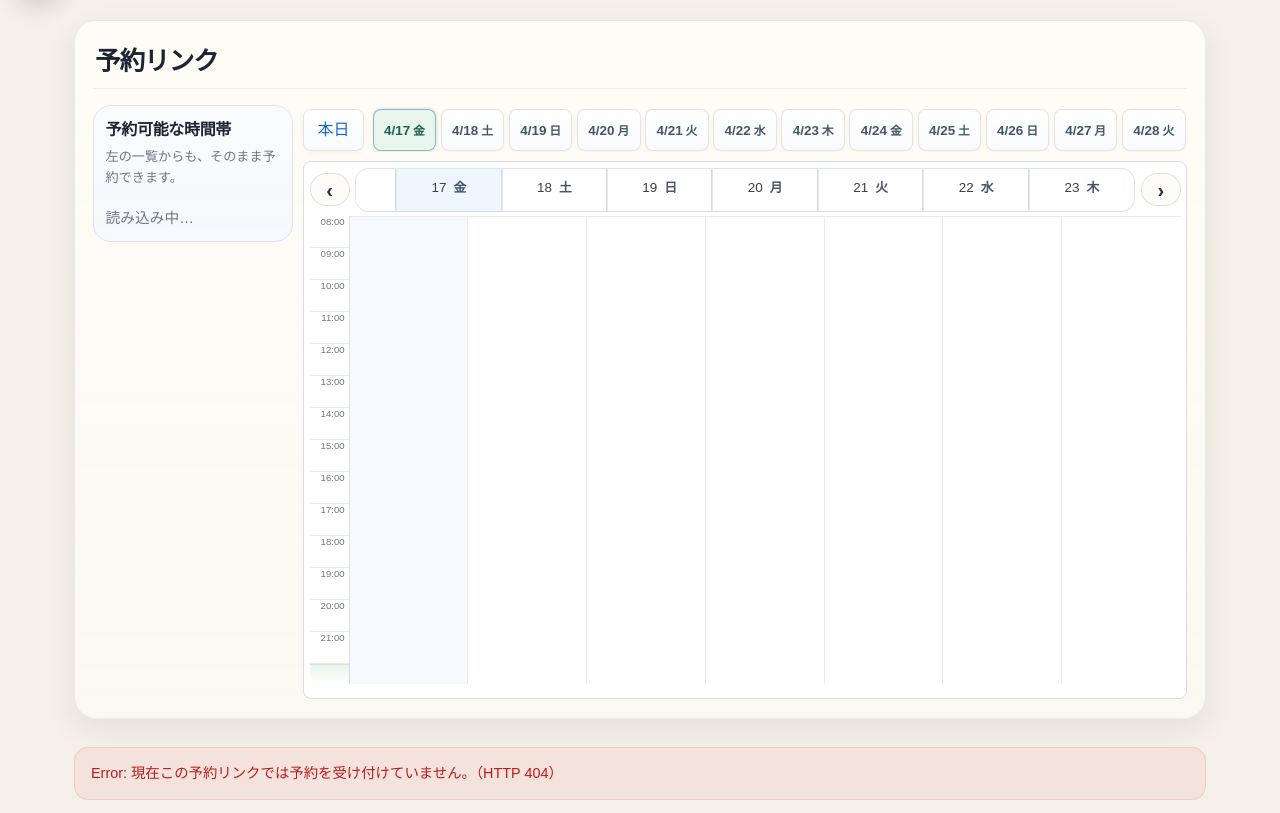
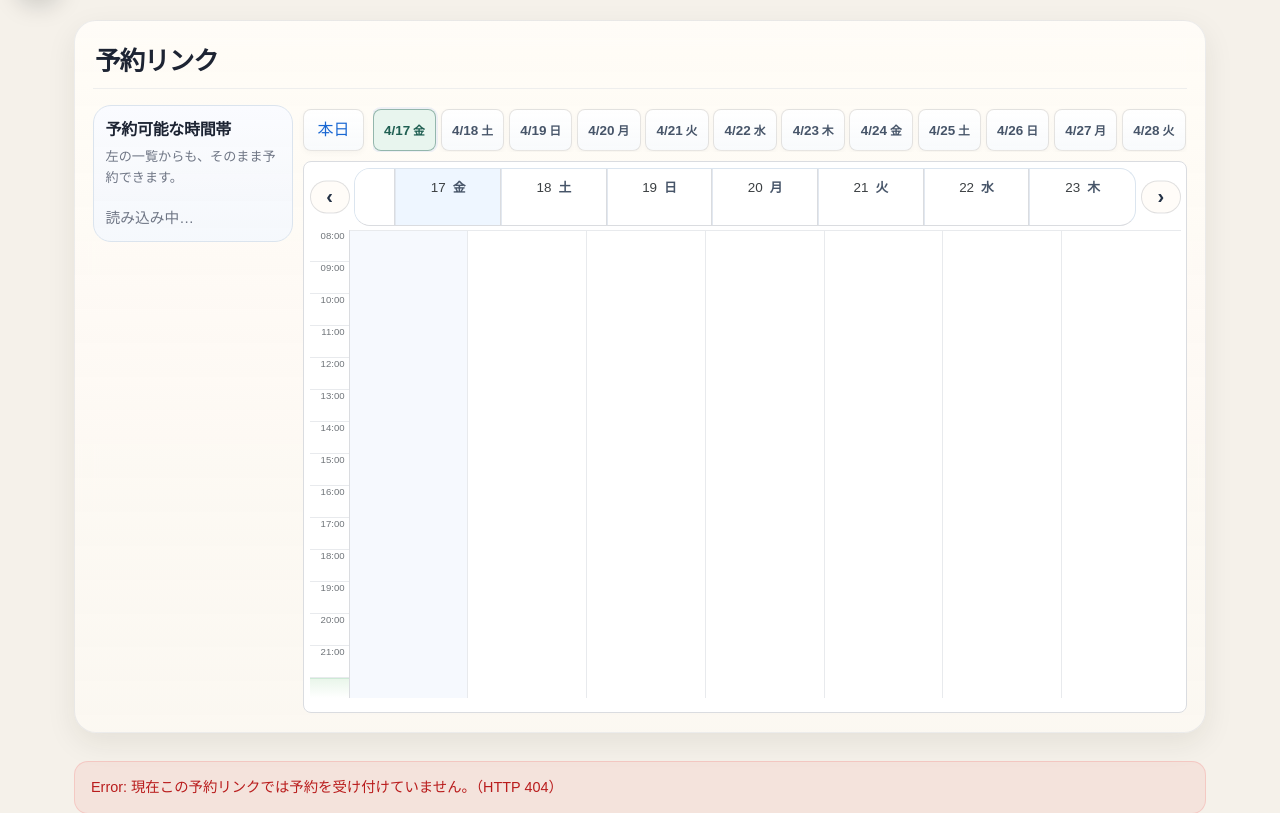
Before and after one commit to stezuka-lab/booking-app, a FastAPI app: page /app/booking/1 in a window 1280 px wide. Shown: the part 66-879 px from the top of the page. Run offline with FastAPI, Linux system fonts and the light colour scheme.

Commit message:
Polish booking grid header layout

```diff
--- a/app/web/static/app.css
+++ b/app/web/static/app.css
@@ -1102,25 +1102,36 @@ code {
 }
 
 .booking-grid-head-row {
-  display: grid;
-  grid-template-columns: 40px minmax(0, 1fr) 40px;
-  align-items: center;
-  gap: 0.35rem;
+  position: relative;
   margin-bottom: 0.3rem;
+  padding-inline: 2.8rem;
 }
 
 .booking-grid-head-row__arrow {
   width: 2.5rem;
   min-width: 2.5rem;
-  margin: 0 auto;
+  margin: 0;
   padding-inline: 0;
+  position: absolute;
+  top: 50%;
+  transform: translateY(-50%);
+  z-index: 2;
+}
+
+#booking-grid-prev {
+  left: 0;
+}
+
+#booking-grid-next {
+  right: 0;
 }
 
 .booking-grid-date-row {
   border: 1px solid #dbe5ef;
-  border-radius: 14px;
+  border-radius: 16px;
   overflow: hidden;
-  background: #fff;
+  background: linear-gradient(180deg, rgba(255, 255, 255, 0.98), rgba(248, 250, 252, 0.96));
+  box-shadow: inset 0 1px 0 rgba(255,255,255,0.7);
 }
 
 .booking-grid-corner {
@@ -1128,6 +1139,8 @@ code {
   align-items: center;
   justify-content: center;
   color: transparent;
+  background: #f8fafc;
+  border-right: 1px solid #e2e8f0;
 }
 
 .booking-grid-date-btn {
@@ -1137,7 +1150,7 @@ code {
   border-left: 1px solid #e2e8f0;
   border-radius: 0;
   background: transparent;
-  padding: 0.38rem 0.2rem;
+  padding: 0.42rem 0.2rem;
   text-align: center;
   cursor: default;
 }
@@ -1302,6 +1315,7 @@ code {
 
 .booking-cal-wrap .gcal-head-daycell {
   padding: 0.42rem 0.2rem;
+  min-height: 56px;
 }
 
 .booking-cal-wrap .gcal-dom,
```
